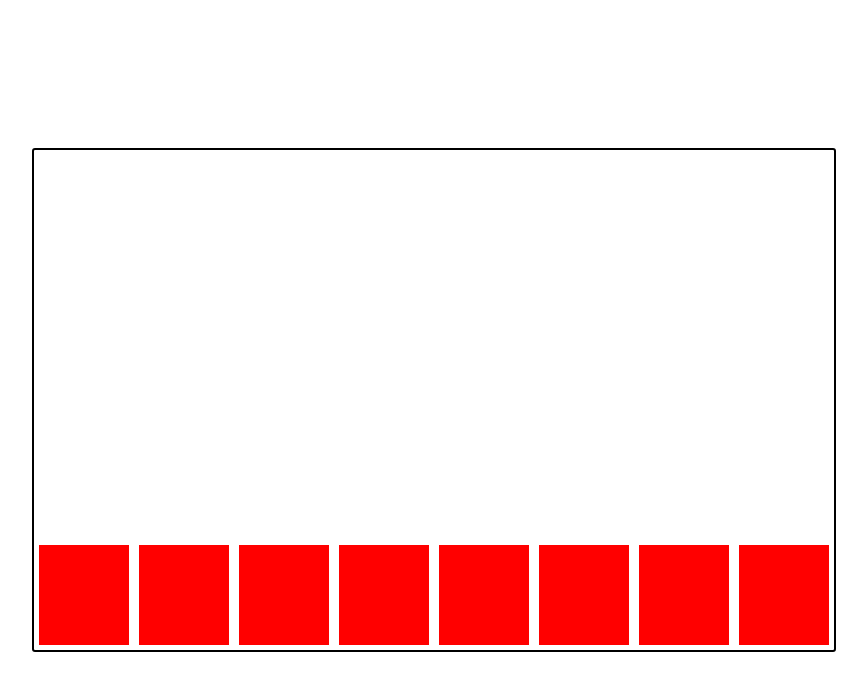
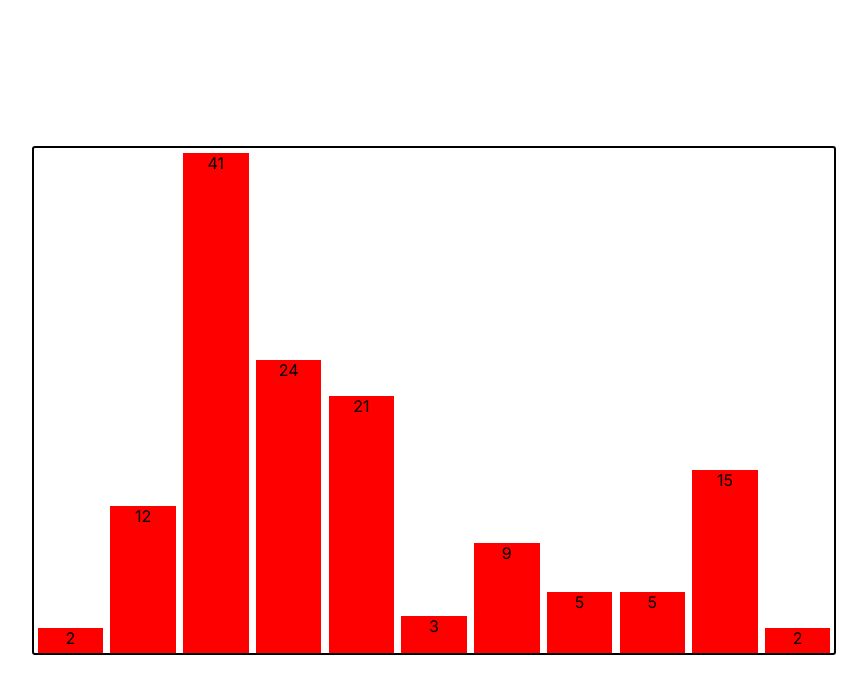
Before and after one commit to ScottGrun/bar-chart-project, a website: page index.html in a window 1280 px wide. Shown: the whole page, without its empty margins (206-1073 px from the left). Drawn offline with Linux system fonts and the light colour scheme.

Commit message:
Height now determined by data given / values added a <p> to bars

```diff
--- a/chart.js
+++ b/chart.js
@@ -16,19 +16,40 @@ const setSize = function (element, width, height) {
   document.querySelector(element).style.height = height.toString() + "px";
 };
 
-const renderBars = function (data, element) {
+const renderBars = function (data) {
   for (let i = 0; i < data.length; i++) {
     let bar = document.createElement("div");
     let barWidth = options.width / data.length;
     let gapBetweenBars = barWidth * 0.05;
-
     barWidth = barWidth - gapBetweenBars;
     bar.style.width = barWidth.toString() + "px";
-    //this is temporary make this dynamic
-    bar.style.height = "100px";
-    bar.style.margin = gapBetweenBars.toString() + "px";
+    let margin = `0px ${gapBetweenBars.toString()}px`;
+    bar.style.margin = margin;
     bar.style.backgroundColor = "red";
+    bar.className = "barElement";
+
+    let barValue = document.createElement("p");
+    barValue.append(data[i]);
+    bar.append(barValue);
+    barValue.style.textAlign = "center";
     document.getElementById("chart").appendChild(bar);
+  }
+  setBarHeight(data);
+};
+
+const setBarHeight = function (data) {
+  let bars = document.getElementsByClassName("barElement");
+  let largestElemet = data[0];
+  for (let i = 0; i < data.length; i++) {
+    if (largestElemet < data[i]) {
+      largestElemet = data[i];
+    }
+  }
+
+  console.log(`Largest ${largestElemet}`);
+  for (let i = 0; i < bars.length; i++) {
+    let barHeight = (data[i] / largestElemet) * 100;
+    bars[i].style.height = barHeight.toString() + "%";
   }
 };
 
@@ -36,6 +57,7 @@ const setBackgroundColor = function (element, color) {
   document.querySelector(element).style.backgroundColor = color;
 };
 
-drawBarChart([1, 2, 3, 4, 5, 5, 1, 2], options, "#chart");
+drawBarChart([2, 12, 41, 24, 21, 3, 9, 5, 5, 15, 2], options, "#chart");
 
 //test zone
+//handle negative numbers
--- a/style.css
+++ b/style.css
@@ -1,3 +1,4 @@
+@import url("https://fonts.googleapis.com/css2?family=Inter:wght@300;400;700&display=swap");
 body {
   margin: 0;
   padding: 0;
@@ -6,6 +7,7 @@ body {
   display: flex;
   justify-content: center;
   align-items: center;
+  font-family: "Inter";
 }
 
 #chart {
@@ -14,4 +16,9 @@ body {
   border-radius: 3px;
   display: flex;
   align-items: flex-end;
+  padding-top: 5px;
 }
+
+p {
+  margin: 0;
+}
```
